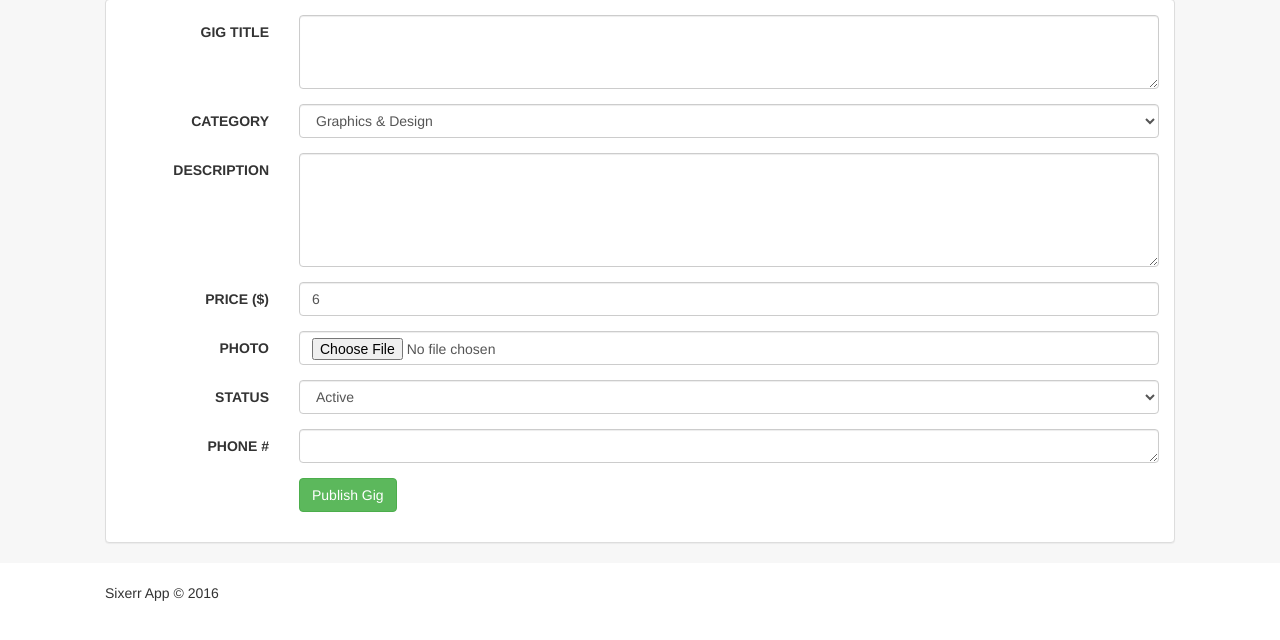
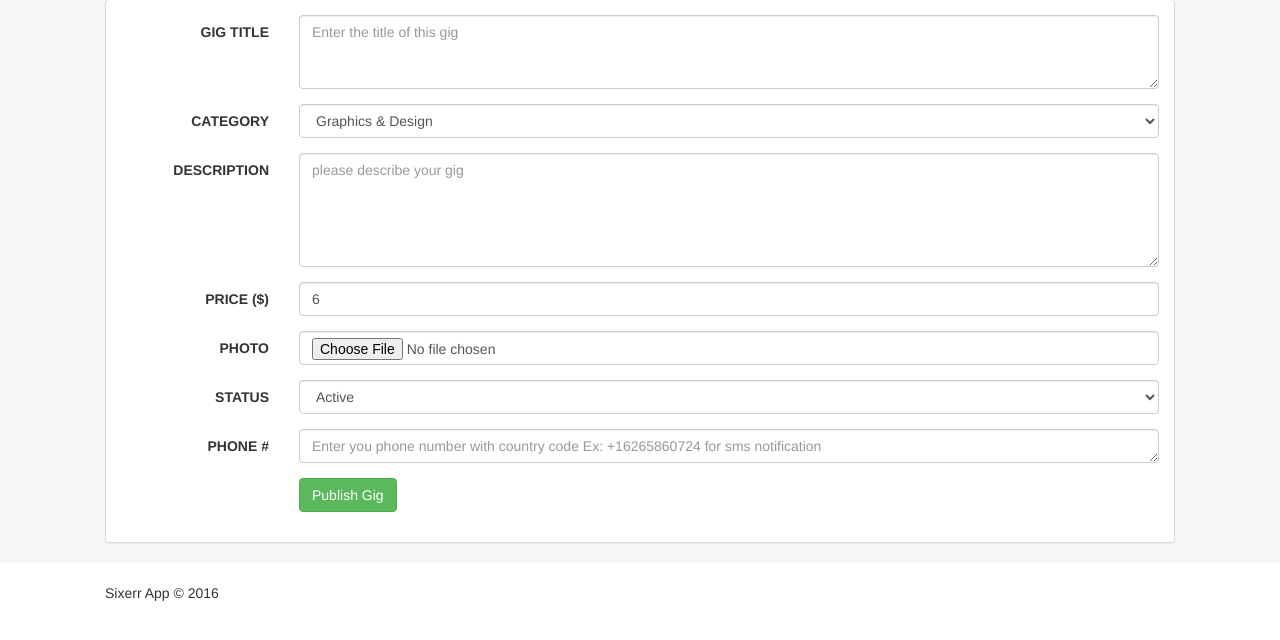
Before and after one commit to SophieYLiu/django_sixerr, a Django app: template sixerrapp/templates/create_gig.html in a window 1280 px wide. Shown: the part 81-721 px from the top of the page. Run offline with Django 3.2, Linux system fonts and the light colour scheme; the template is opened without the code that fills it, so the values that code supplies are empty; some libraries are stand-ins or nearby versions.

Commit message:
adding placeholder to create gig page

```diff
--- a/sixerrapp/templates/create_gig.html
+++ b/sixerrapp/templates/create_gig.html
@@ -19,7 +19,7 @@
 				<div class="form-group">
 					<label class="col-sm-2 control-label">GIG TITLE</label>
 					<div class="col-sm-10">
-						<textarea rows="3" class="form-control" name="title"></textarea>
+						<textarea rows="3" class="form-control" name="title" placeholder="Enter the title of this gig"></textarea>
 					</div>
 				</div>
 
@@ -39,7 +39,7 @@
 				<div class="form-group">
 					<label class="col-sm-2 control-label">DESCRIPTION</label>
 					<div class="col-sm-10">
-						<textarea rows="5" class="form-control" name="description"></textarea>
+						<textarea rows="5" class="form-control" name="description" placeholder="please describe your gig"></textarea>
 					</div>
 				</div>
 
@@ -70,7 +70,7 @@
 				<div class="form-group">
 					<label class="col-sm-2 control-label">PHONE #</label>
 					<div class="col-sm-10">
-						<textarea rows="1" class="form-control" name="phone"></textarea>
+						<textarea rows="1" class="form-control" name="phone" placeholder="Enter you phone number with country code Ex: +16265860724 for sms notification"></textarea>
 					</div>
 				</div>
 
```
